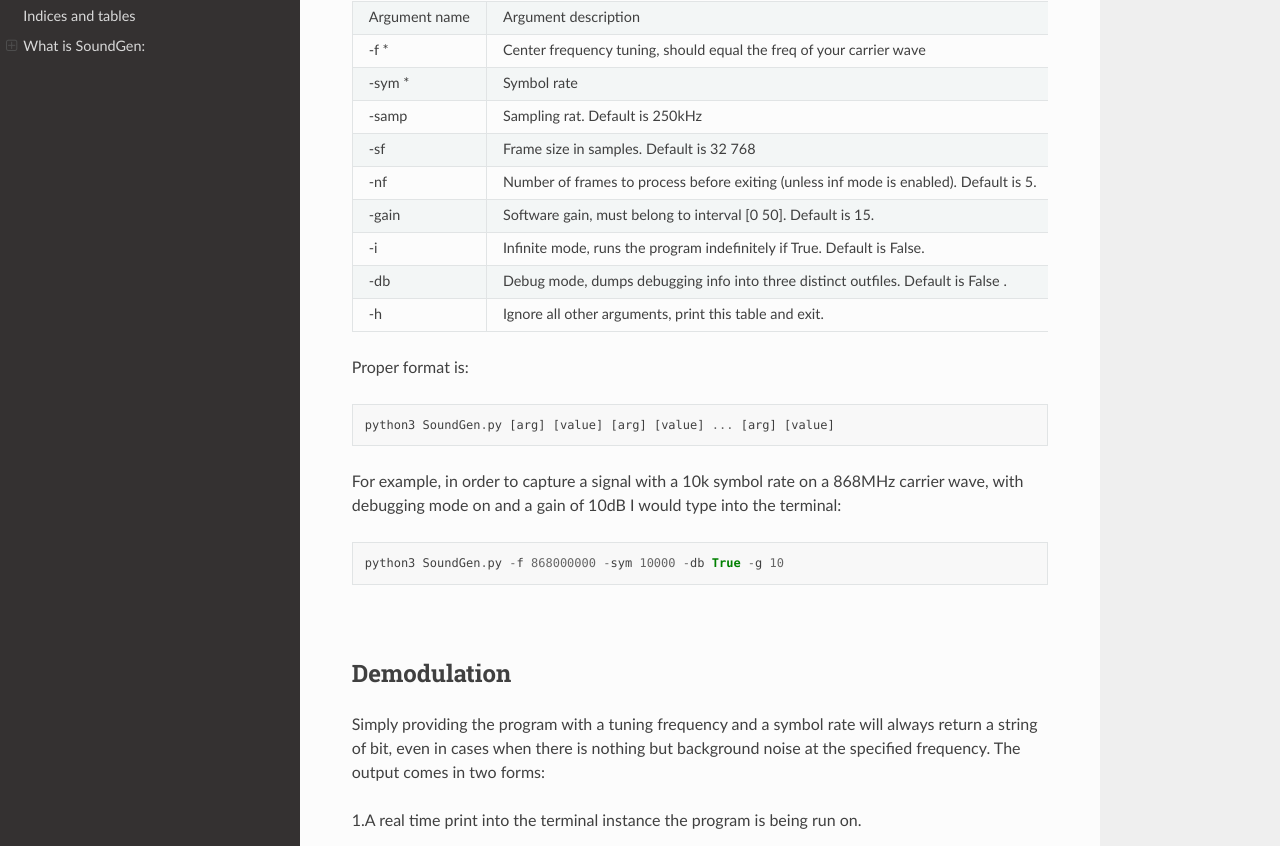
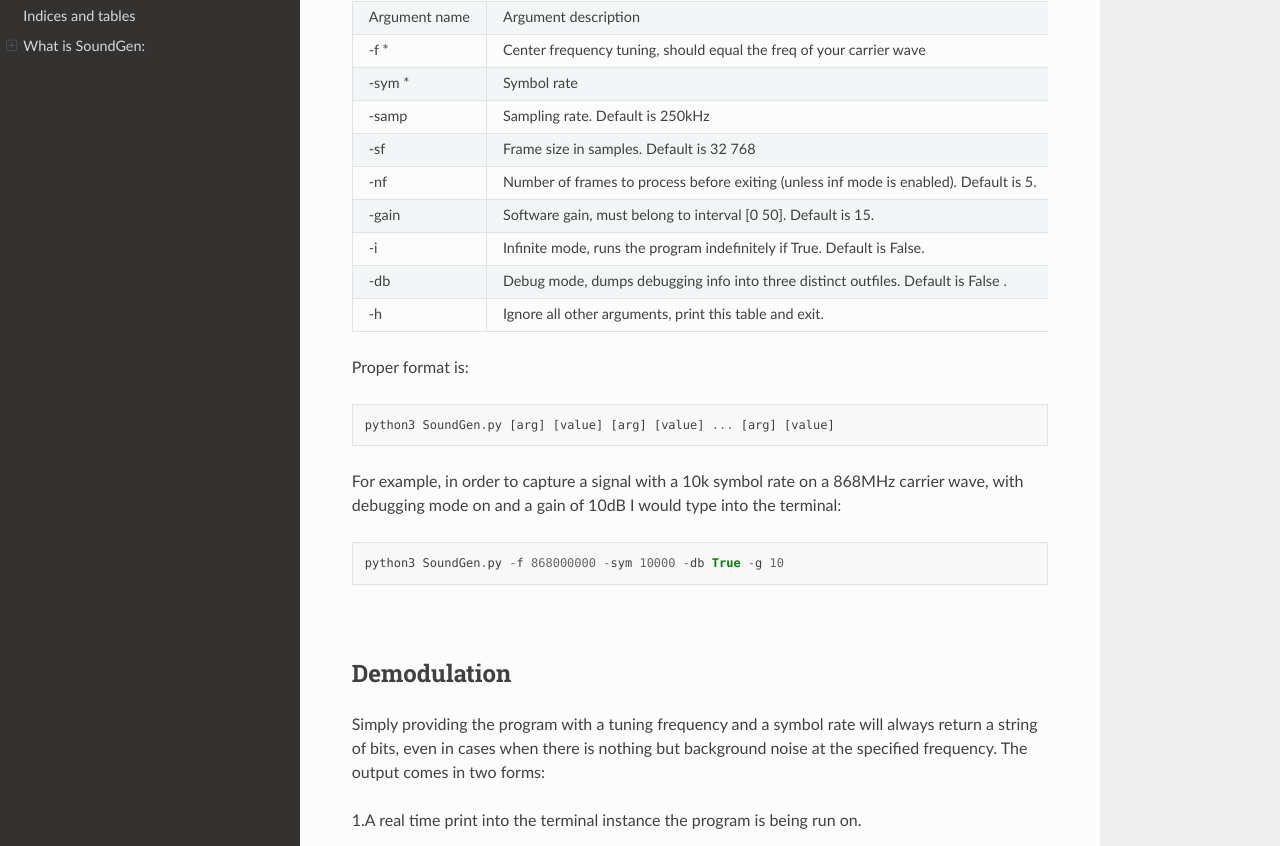
Before and after one commit to diobat/ID.all, a Sphinx documentation site: the page built from docs/index.rst, in a window 1280 px wide and 1400 px high, scrolled down 1485 px. Shown: the part 151-997 px from the top of the window. Built offline with Sphinx 7.4.7 and the Read the Docs theme 2.0.0, drawn with Linux system fonts in a browser that asks for light colours.

Commit message:
Documentation typo correction
Documentation typo correction

```diff
--- a/docs/index.rst
+++ b/docs/index.rst
@@ -35,7 +35,7 @@ Demodulating a signal with a 5kHz symbol rate riding on a 95MHz carrier wave is
 
  python3 SoundGen.py -f 95000000 -sym 5000
 
-.. _here: https://github.com/Espigao25/SoundGen_Python3
+.. _here: https://github.com/Espigao25/SoundGen_Python
 
 The code repository can be found here_ .
 
@@ -76,7 +76,7 @@ How to use:
 +---------------+-----------------------------------------------------------------------------------------+---------+
 | -sym *        |  Symbol rate                                                                            | int     |
 +---------------+-----------------------------------------------------------------------------------------+---------+
-| -samp         |  Sampling rat. Default is 250kHz                                                        | int     |
+| -samp         |  Sampling rate. Default is 250kHz                                                       | int     |
 +---------------+-----------------------------------------------------------------------------------------+---------+
 | -sf           |  Frame size in samples. Default is 32 768                                               | int     |
 +---------------+-----------------------------------------------------------------------------------------+---------+
@@ -104,7 +104,7 @@ For example, in order to capture a signal with a 10k symbol rate on a 868MHz car
 Demodulation
 -------------
 
-Simply providing the program with a tuning frequency and a symbol rate will always return a string of bit, even in cases when there is nothing but background noise at the specified frequency.
+Simply providing the program with a tuning frequency and a symbol rate will always return a string of bits, even in cases when there is nothing but background noise at the specified frequency.
 The output comes in two forms:
 
 1.A real time print into the terminal instance the program is being run on.
```
Also changed, not shown: 5 other files.
